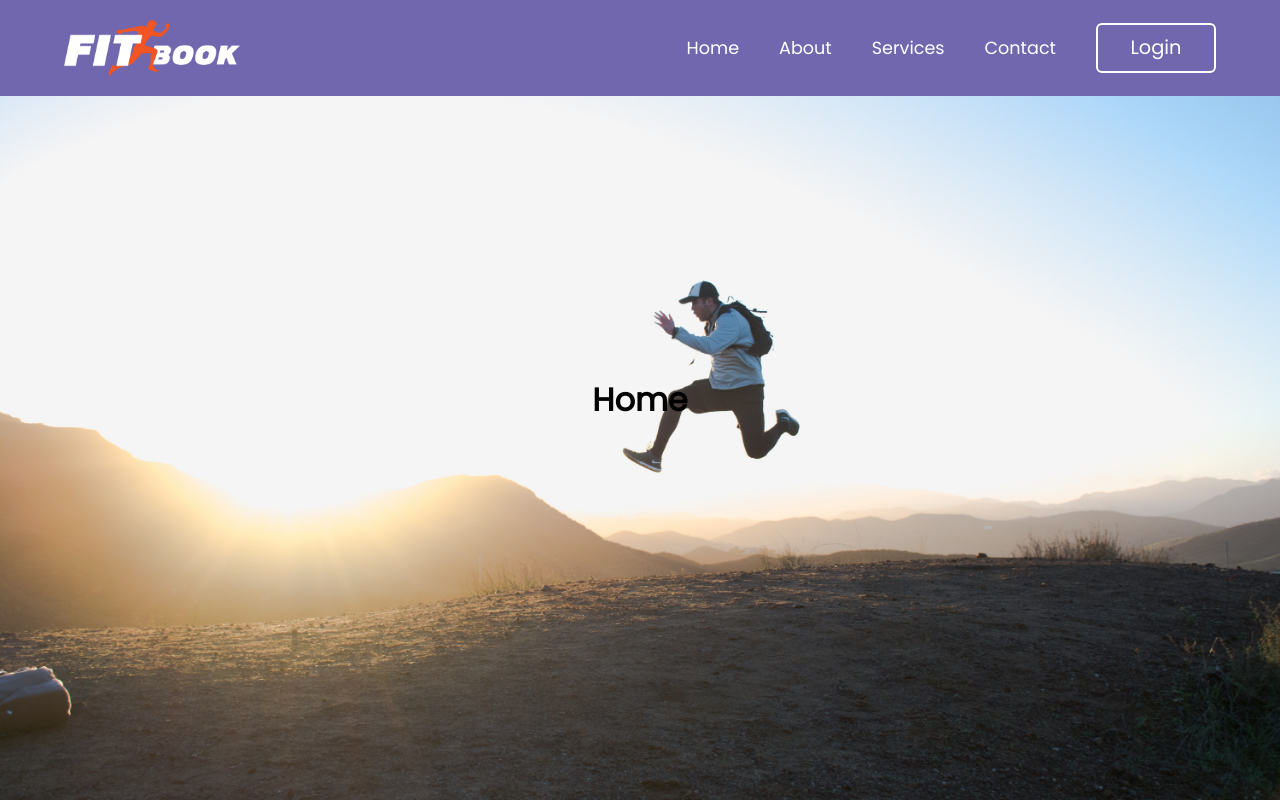
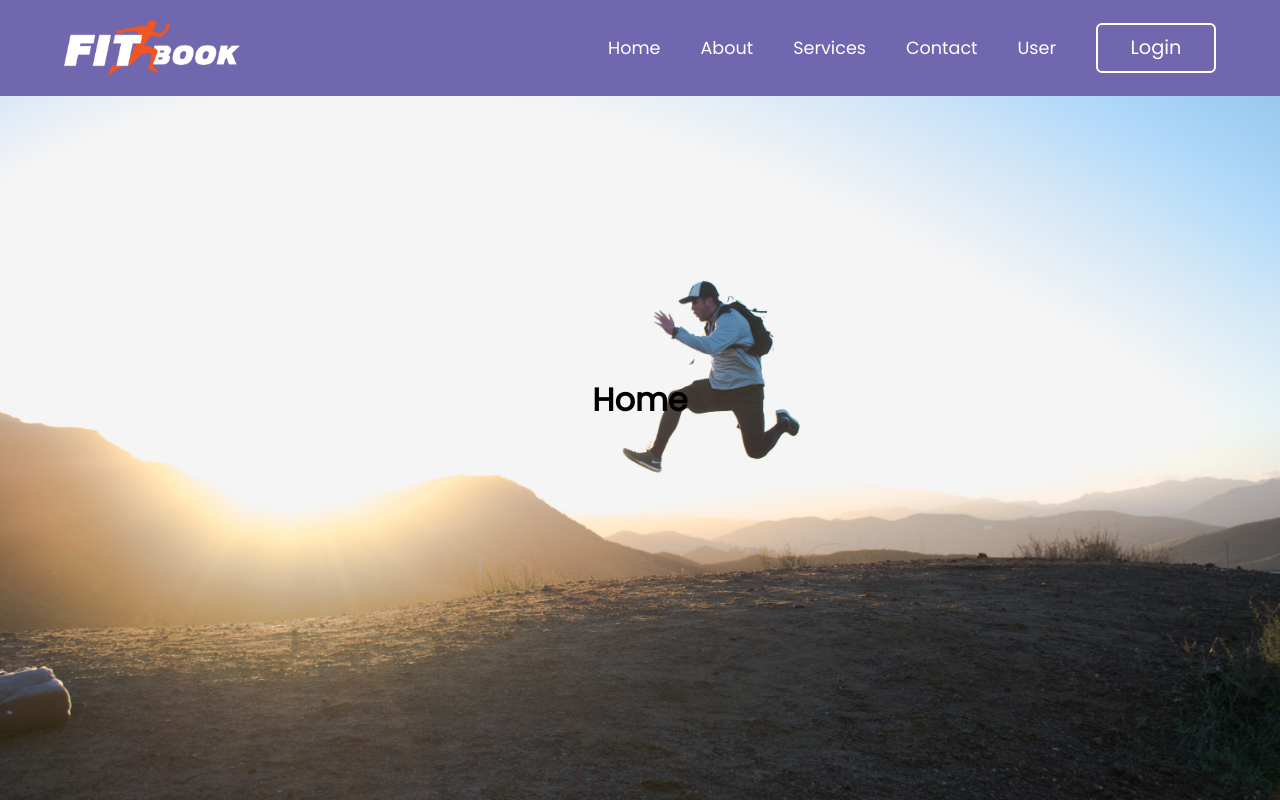
Before and after one commit to warutniy/project_groupA-2, a React (Vite) app in the folder groupA/: page / in a window 1280 px wide. Built offline with nearby package versions, Linux system fonts and the light colour scheme.

Commit message:
add:user(react+css) & link in navbar

```diff
--- a/groupA/src/Navbar.jsx
+++ b/groupA/src/Navbar.jsx
@@ -1,6 +1,7 @@
 import React, { useState } from "react";
 import './Navbar.css';
 import Logo from './assets/FITBOOK.png';
+import User from "./user";
 
 const toggles = [
     {
@@ -33,6 +34,7 @@ const [toggle, setToggle] = useState([{id:"menu", tag:<ion-icon name="menu-outli
                 <li><a href="#" >About</a></li>
                 <li><a href="#" >Services</a></li>
                 <li><a href="#" >Contact</a></li>
+                <li><a href="/User" >User</a></li>
                 <li><button className="btnLogin-popup"><a href="/login">Login</a></button></li>
             </ul>
             <div className="toggle_btn" onClick={handleClick} id="toggle_btn">
--- /dev/null
+++ b/groupA/src/User.jsx
@@ -0,0 +1,10 @@
+import React, { useState } from "react";
+import './User.css'
+
+const User = function() {
+    return (
+        <h1>this is user.</h1>
+    )
+}
+
+export default User
```
Also changed, not shown: groupA/src/main.jsx (+6 -1 lines), groupA/src/User.css (added).
